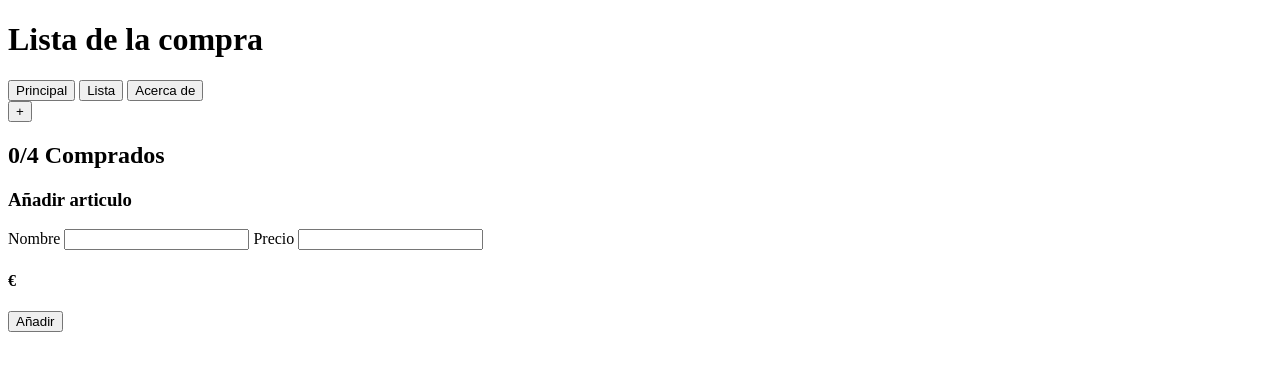
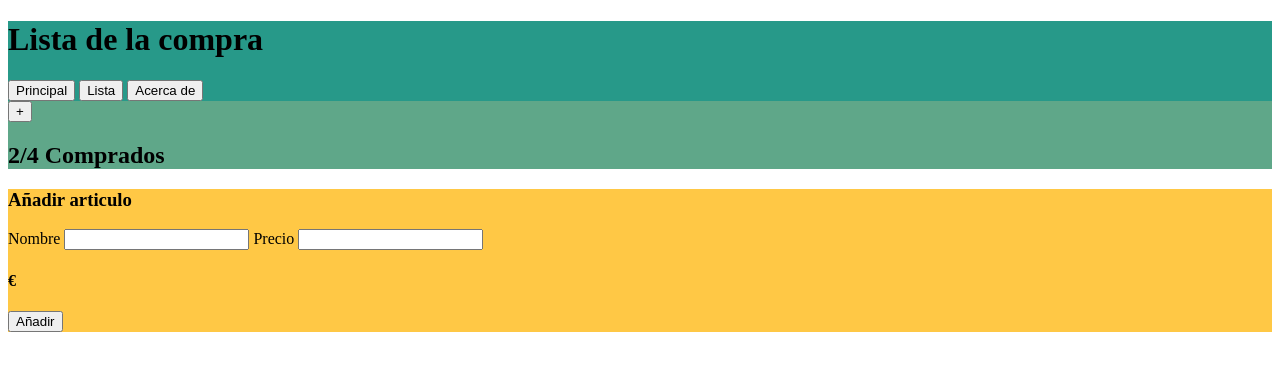
Before and after one commit to perezgallartalejandro/alejandro-challenge3-semana1, a plain HTML site: page formulario.html in a window 1280 px wide. Drawn offline with Linux system fonts and the light colour scheme.

Commit message:
backgrounds complete

```diff
--- a/formulario.html
+++ b/formulario.html
@@ -5,6 +5,7 @@
   <meta http-equiv="X-UA-Compatible" content="IE=edge">
   <meta name="viewport" content="width=device-width, initial-scale=1.0">
   <title>Formulario</title>
+  <link href="style.css" rel="stylesheet" type="text/css">
 </head>
 <body>
   <header>
@@ -13,8 +14,11 @@
     <button type="button">Lista</button>
     <button type="button">Acerca de</button>
   </header>
+  <section>
     <button type="button">+</button>
-  <h2>0/4 Comprados</h2>
+    <h2>2/4 Comprados</h2>
+  </section>
+  <main>
     <h3>Añadir articulo</h3>
     <form>
     <label for="name">Nombre</label>
@@ -24,5 +28,6 @@
     <h4>€</h4>
     <input type="submit" value="Añadir">
   </form>
+  </main>
 </body>
 </html>
--- a/style.css
+++ b/style.css
@@ -0,0 +1,11 @@
+header{
+  background-color: rgb(39, 153, 137);
+}
+
+section{
+  background-color: rgb(95, 167, 137);
+}
+
+main{
+  background-color: rgb(255, 200, 69);
+}
```
Also changed, not shown: index.html (+6 -2 lines). Lines whose indentation alone changed are shown as unchanged.
